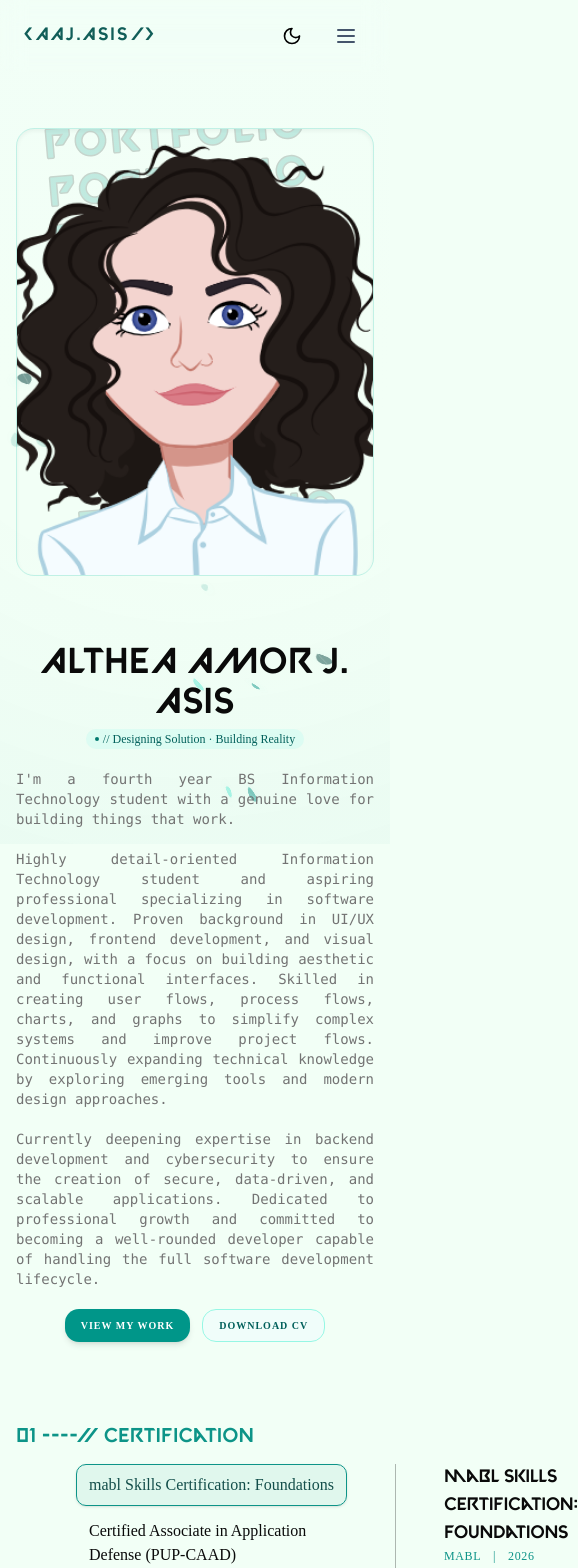
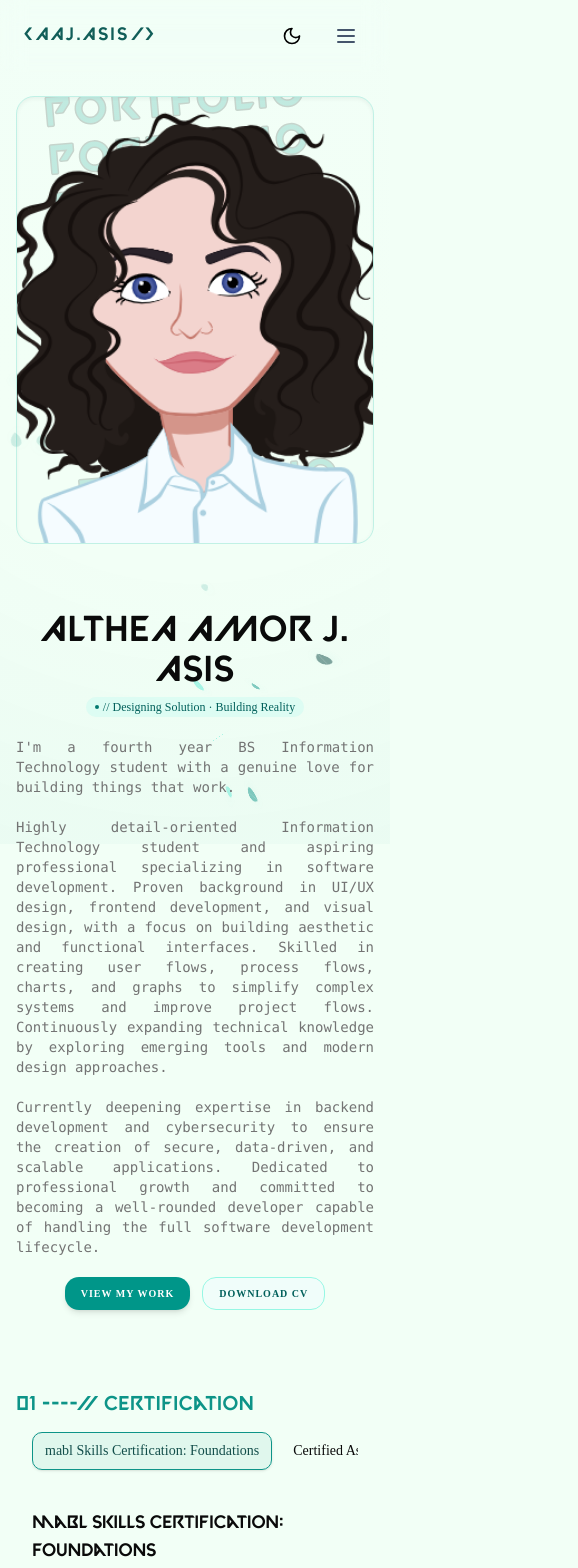
Before and after one commit to AltheaEHEM1/my_portfolio, a Next.js app in the folder my-portfolio/: page /about in a window 390 px wide. Shown: the top 1568 px of the page, 578 px wide, since content can reach past the window. Built offline with nearby package versions, Linux system fonts and the light colour scheme.

Commit message:
chore: fixing bugs in toast

```diff
--- a/my-portfolio/app/about/certification.tsx
+++ b/my-portfolio/app/about/certification.tsx
@@ -18,16 +18,16 @@ export default function Certification() {
 	const [activeCert, setActiveCert] = useState<Certification>(certs[0]);
 
 	return (
-		<AnimateStagger className="flex w-full gap-12 px-15 pt-3 divide-x divide-border">
-			<AnimateItem className="w-80 shrink-0 pr-12">
-				<nav>
-					<AnimateStagger className="space-y-1">
+		<AnimateStagger className="flex flex-col md:flex-row w-full gap-6 md:gap-12 px-4 md:px-15 pt-3 md:divide-x divide-border">
+			<AnimateItem className="w-full md:w-80 shrink-0 md:pr-12">
+				<nav className="overflow-x-auto pb-4 md:pb-0 scrollbar-hide">
+					<AnimateStagger className="flex md:flex-col gap-2 md:gap-0 md:space-y-1 w-max md:w-full">
 						{certs.map((cert) => (
-							<AnimateItem key={cert.id}>
+							<AnimateItem key={cert.id} className="shrink-0">
 								<button
 									type="button"
 									onClick={() => setActiveCert(cert)}
-									className={`w-full text-left px-3 py-2 text-base font-medium transition-all rounded-lg border ${
+									className={`whitespace-nowrap md:whitespace-normal w-full text-left px-3 py-2 text-sm md:text-base font-medium transition-all rounded-lg border ${
 										activeCert.id === cert.id
 											? "bg-teal-pale border-teal text-teal-dark shadow-sm"
 											: "border-transparent hover:bg-muted text-foreground"
--- a/my-portfolio/app/blog/[slug]/page.tsx
+++ b/my-portfolio/app/blog/[slug]/page.tsx
@@ -14,39 +14,39 @@ export default function IndividualBlog({
 }) {
 	const { slug } = use(params);
 	const post = blogPosts.find((p) => p.id === slug);
+
 	const [step, setStep] = useState(0);
 
-	// Helper to create typing effect
-	const useTyping = (text: string) => {
+	// 1. Initialize Motion Values at the top level
 	const count = useMotionValue(0);
 	const rounded = useTransform(count, (latest) => Math.round(latest));
-		const display = useTransform(rounded, (latest) => text.slice(0, latest));
-		const start = () =>
-			animate(count, text.length, {
-				duration: text.length * 0.005,
-				ease: "linear",
-			});
-		return { display, start };
-	};
-
-	const content = useTyping(post?.content || "");
+	const display = useTransform(
+		rounded,
+		(latest) => post?.content?.slice(0, latest) || "",
+	);
 
 	useEffect(() => {
-		if (post) {
+		if (!post) return;
+
 		const sequence = async () => {
-				// Simulate a loading state for the skeleton
+			// Small delay for entrance
 			await new Promise((r) => setTimeout(r, 1500));
 			setStep(1);
 			await new Promise((r) => setTimeout(r, 200));
 			setStep(2);
 			await new Promise((r) => setTimeout(r, 200));
 			setStep(3);
-				await content.start();
+
+			// 2. Perform the animation directly using the motion value
+			await animate(count, post.content.length, {
+				duration: post.content.length * 0.004,
+				ease: "linear",
+			});
 			setStep(4);
 		};
+
 		sequence();
-		}
-	}, [post, content.start]);
+	}, [post, count]); // Dependencies are stable
 
 	if (!post) {
 		notFound();
@@ -62,7 +62,7 @@ export default function IndividualBlog({
 				description="Insights, technical deep dives, and reflections."
 			/>
 
-			<article className="max-w-5xl mx-auto px-6 py-20">
+			<article className="max-w-5xl mx-auto px-6 py-10">
 				{step === 0 ? (
 					<div className="animate-pulse space-y-8">
 						<div className="h-6 w-32 bg-slate-200 dark:bg-slate-800 rounded"></div>
@@ -106,9 +106,10 @@ export default function IndividualBlog({
 						)}
 
 						{step >= 3 && (
-							<motion.div className="prose dark:prose-invert font-mono prose-slate prose-lg max-w-none text-justify">
-								<motion.p>{content.display}</motion.p>
-							</motion.div>
+							<div className="prose dark:prose-invert font-mono prose-slate prose-lg max-w-none text-justify">
+								{/* 3. Render the motion-transformed value */}
+								<motion.p>{display}</motion.p>
+							</div>
 						)}
 					</>
 				)}
--- a/my-portfolio/app/contact/page.tsx
+++ b/my-portfolio/app/contact/page.tsx
@@ -18,7 +18,7 @@ const Contact = async () => {
 
 			<section className="max-w-7xl mx-auto px-4">
 				<AnimateSection>
-					<p className="text-[20px] py-5 text-teal font-valorant">
+					<p className="text-[15px] py-5 text-teal font-valorant">
 						{"01 ----// CONTACT ME FORM"}
 					</p>
 				</AnimateSection>
@@ -26,7 +26,7 @@ const Contact = async () => {
 				<ContactForm />
 
 				<AnimateSection>
-					<p className="text-[20px] pt-20 text-teal font-valorant">
+					<p className="text-[15px] pt-15 text-teal font-valorant">
 						{"02 ----// CONTACT ME THROUGH"}
 					</p>
 				</AnimateSection>
--- a/my-portfolio/app/home/skills.tsx
+++ b/my-portfolio/app/home/skills.tsx
@@ -48,7 +48,7 @@ const Skills = () => {
 	return (
 		<article
 			ref={containerRef}
-			className="relative h-75 md:h-140 w-full flex items-center justify-center transition-all duration-500 ease-out overflow-hidden md:overflow-visible scale-75 md:scale-100"
+			className="relative h-[300px] md:h-[560px] w-full flex items-center justify-center transition-all duration-500 ease-out overflow-hidden md:overflow-visible scale-75 md:scale-100"
 			onMouseMove={handleMouseMove}
 			onMouseLeave={() => setMousePos({ x: 0, y: 0 })}
 			style={{
--- a/my-portfolio/app/layout.tsx
+++ b/my-portfolio/app/layout.tsx
@@ -86,7 +86,6 @@ export default function RootLayout({
 				{/* Main Content Safe Layer */}
 				<main className="relative z-10 mb-10">
 					<PageAnimateProvider>
-						<Toaster richColors position="top-right" />
 						<div className="w-full">{children}</div>
 					</PageAnimateProvider>
 				</main>
@@ -98,6 +97,11 @@ export default function RootLayout({
 				<footer className="mt-auto">
 					<Footer />
 				</footer>
+
+				{/* Toaster overlay */}
+				<div className="absolute z-[9999]">
+					<Toaster richColors position="top-right" />
+				</div>
 			</body>
 		</html>
 	);
--- a/my-portfolio/app/page.tsx
+++ b/my-portfolio/app/page.tsx
@@ -9,7 +9,7 @@ const Home = async () => {
 	await new Promise((resolve) => setTimeout(resolve, 2000));
 
 	return (
-		<div className="w-full px-4 md:px-0">
+		<div className="w-full px-4 md:px-8 xl:px-0">
 			<IntroPage />
 
 			<section className="max-w-7xl mx-auto">
--- a/my-portfolio/app/projects/[slug]/feature-functionalities.tsx
+++ b/my-portfolio/app/projects/[slug]/feature-functionalities.tsx
@@ -49,7 +49,7 @@ export default function FeaturesAndFunctionalities({
 				const IconComponent = getIcon(feature.icon);
 				return (
 					<div key={feature.name} className="flex items-start gap-2">
-						<div className="shrink-0 mt-0.5">
+						<div className="shrink-0 font-mono mt-0.5">
 							<IconComponent className="w-5 h-5 text-black" />
 						</div>
 						<div className="flex flex-col">
--- a/my-portfolio/components/navbar/header.tsx
+++ b/my-portfolio/components/navbar/header.tsx
@@ -180,6 +180,7 @@ export default function NavHeader(): React.JSX.Element {
 							<li key={item.name}>
 								<Link
 									href={item.href}
+									onClick={() => setIsMenuOpen(false)}
 									className={`block px-4 py-2.5 text-sm font-bold tracking-widest uppercase font-valorant rounded-xl transition-all duration-300 ${
 										isActive
 											? "bg-(--nav-bg-btn) text-(--nav-teal)"
```
Lines whose indentation alone changed are shown as unchanged.
